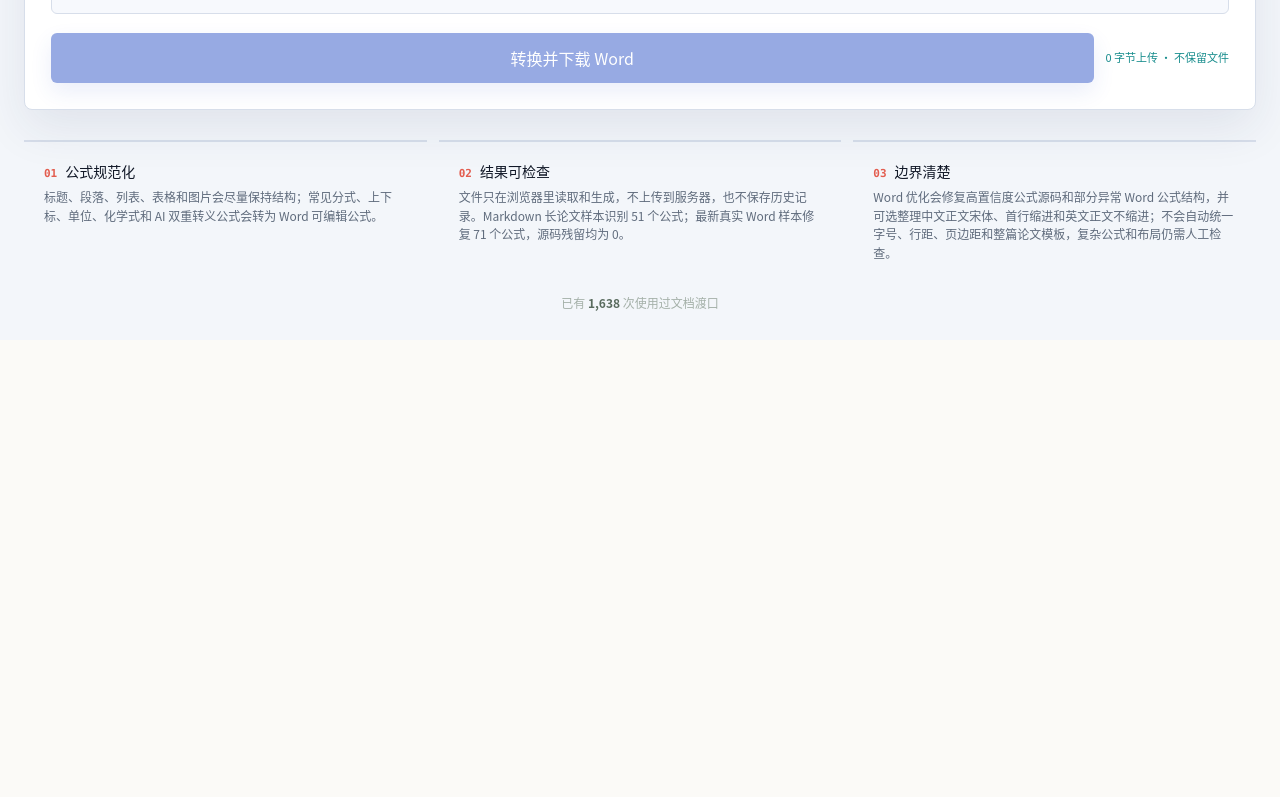
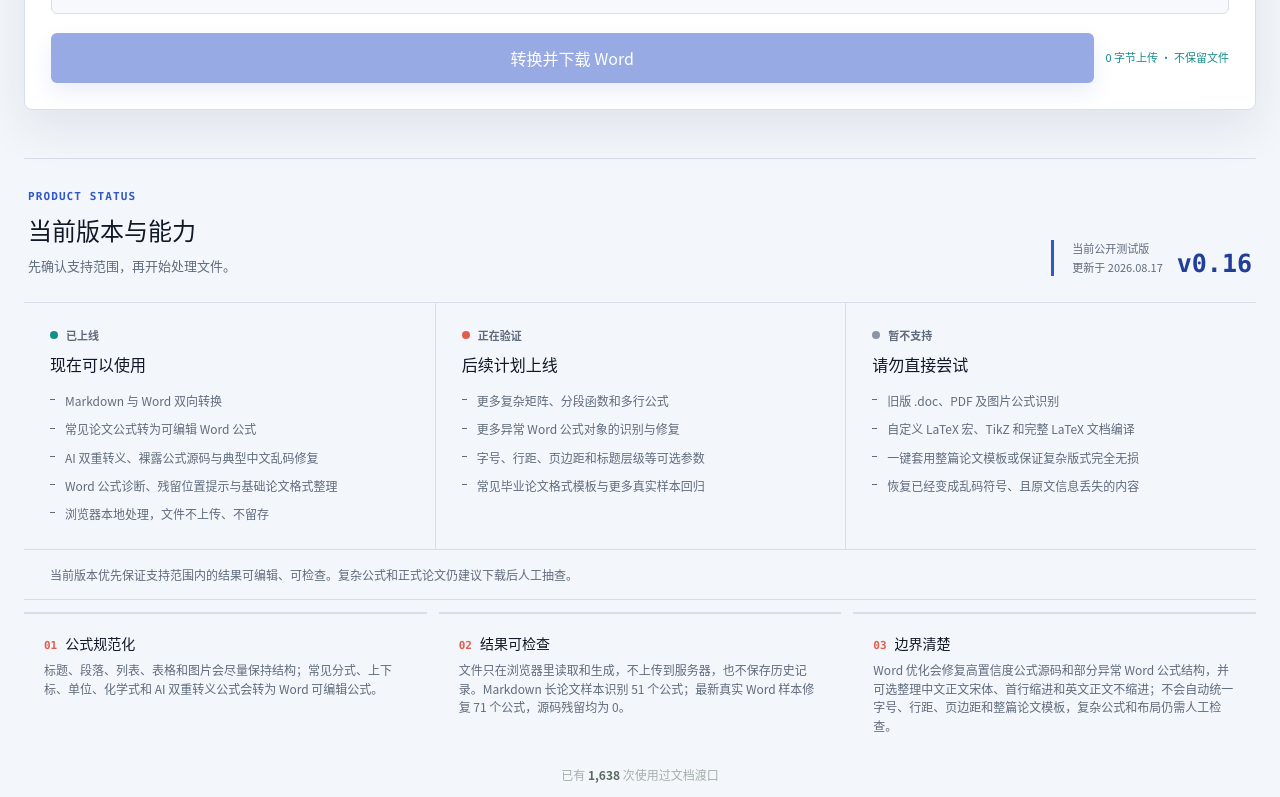
Before and after one commit to anitaleexiang0210/anitalee, a Next.js app: page /ferry in a window 1280 px wide. Shown: the part 721-1518 px from the top of the page. Before the commit the page ends 1061 px from the top, so only its background shows below. Built offline with nearby package versions, Linux system fonts and the light colour scheme.

Commit message:
展示文档渡口版本与能力边界

```diff
--- a/app/ferry/page.tsx
+++ b/app/ferry/page.tsx
@@ -520,6 +520,61 @@ export default function FerryPage() {
           </section>
         </section>
 
+        <section className="ferry-tool-release" aria-labelledby="ferry-release-title">
+          <header className="ferry-tool-release-head">
+            <div>
+              <p>PRODUCT STATUS</p>
+              <h2 id="ferry-release-title">当前版本与能力</h2>
+              <span>先确认支持范围，再开始处理文件。</span>
+            </div>
+            <div className="ferry-tool-version" aria-label="当前公开版本 v0.16">
+              <span>当前公开测试版</span>
+              <strong>v0.16</strong>
+              <small>更新于 2026.08.17</small>
+            </div>
+          </header>
+
+          <div className="ferry-tool-release-grid">
+            <article className="available">
+              <p className="ferry-tool-release-state"><span aria-hidden="true" />已上线</p>
+              <h3>现在可以使用</h3>
+              <ul>
+                <li>Markdown 与 Word 双向转换</li>
+                <li>常见论文公式转为可编辑 Word 公式</li>
+                <li>AI 双重转义、裸露公式源码与典型中文乱码修复</li>
+                <li>Word 公式诊断、残留位置提示与基础论文格式整理</li>
+                <li>浏览器本地处理，文件不上传、不留存</li>
+              </ul>
+            </article>
+
+            <article className="coming">
+              <p className="ferry-tool-release-state"><span aria-hidden="true" />正在验证</p>
+              <h3>后续计划上线</h3>
+              <ul>
+                <li>更多复杂矩阵、分段函数和多行公式</li>
+                <li>更多异常 Word 公式对象的识别与修复</li>
+                <li>字号、行距、页边距和标题层级等可选参数</li>
+                <li>常见毕业论文格式模板与更多真实样本回归</li>
+              </ul>
+            </article>
+
+            <article className="limited">
+              <p className="ferry-tool-release-state"><span aria-hidden="true" />暂不支持</p>
+              <h3>请勿直接尝试</h3>
+              <ul>
+                <li>旧版 .doc、PDF 及图片公式识别</li>
+                <li>自定义 LaTeX 宏、TikZ 和完整 LaTeX 文档编译</li>
+                <li>一键套用整篇论文模板或保证复杂版式完全无损</li>
+                <li>恢复已经变成乱码符号、且原文信息丢失的内容</li>
+              </ul>
+            </article>
+          </div>
+
+          <p className="ferry-tool-release-note">
+            当前版本优先保证支持范围内的结果可编辑、可检查。复杂公式和正式论文仍建议下载后人工抽查。
+          </p>
+        </section>
+
         <section className="ferry-tool-details" aria-label="转换能力说明">
           <article>
             <header>
--- a/app/globals.css
+++ b/app/globals.css
@@ -1827,6 +1827,149 @@ h1 {
   font-weight: 800;
 }
 
+.ferry-tool-release {
+  margin-top: 30px;
+  padding: 30px 0 0;
+  border-top: 1px solid var(--ferry-line);
+  border-bottom: 1px solid var(--ferry-line);
+}
+
+.ferry-tool-release-head {
+  display: flex;
+  align-items: flex-end;
+  justify-content: space-between;
+  gap: 32px;
+  padding: 0 4px 26px;
+}
+
+.ferry-tool-release-head p {
+  margin: 0 0 7px;
+  color: var(--ferry-green);
+  font-family: ui-monospace, SFMono-Regular, Menlo, monospace;
+  font-size: 11px;
+  font-weight: 800;
+  letter-spacing: 0.1em;
+}
+
+.ferry-tool-release-head h2 {
+  margin: 0;
+  font-size: 24px;
+  letter-spacing: 0;
+}
+
+.ferry-tool-release-head > div:first-child > span {
+  display: block;
+  margin-top: 8px;
+  color: var(--ferry-muted);
+  font-size: 13px;
+}
+
+.ferry-tool-version {
+  display: grid;
+  min-width: 188px;
+  grid-template-columns: 1fr auto;
+  align-items: end;
+  gap: 3px 14px;
+  padding-left: 18px;
+  border-left: 3px solid var(--ferry-green);
+}
+
+.ferry-tool-version span,
+.ferry-tool-version small {
+  color: var(--ferry-muted);
+  font-size: 11px;
+}
+
+.ferry-tool-version strong {
+  grid-row: 1 / 3;
+  grid-column: 2;
+  color: var(--ferry-green-dark);
+  font-family: ui-monospace, SFMono-Regular, Menlo, monospace;
+  font-size: 25px;
+  line-height: 1;
+}
+
+.ferry-tool-release-grid {
+  display: grid;
+  grid-template-columns: repeat(3, minmax(0, 1fr));
+  border-top: 1px solid var(--ferry-line);
+}
+
+.ferry-tool-release-grid article {
+  min-width: 0;
+  padding: 24px 26px 26px;
+}
+
+.ferry-tool-release-grid article + article {
+  border-left: 1px solid var(--ferry-line);
+}
+
+.ferry-tool-release-state {
+  display: flex;
+  align-items: center;
+  gap: 8px;
+  margin: 0;
+  color: var(--ferry-muted);
+  font-size: 11px;
+  font-weight: 750;
+}
+
+.ferry-tool-release-state span {
+  width: 8px;
+  height: 8px;
+  flex: 0 0 auto;
+  border-radius: 50%;
+  background: var(--ferry-cyan);
+}
+
+.ferry-tool-release-grid .coming .ferry-tool-release-state span {
+  background: var(--ferry-orange);
+}
+
+.ferry-tool-release-grid .limited .ferry-tool-release-state span {
+  background: #8b95a5;
+}
+
+.ferry-tool-release-grid h3 {
+  margin: 9px 0 15px;
+  font-size: 16px;
+}
+
+.ferry-tool-release-grid ul {
+  display: grid;
+  gap: 9px;
+  margin: 0;
+  padding: 0;
+  list-style: none;
+}
+
+.ferry-tool-release-grid li {
+  position: relative;
+  padding-left: 15px;
+  color: var(--ferry-muted);
+  font-size: 12px;
+  line-height: 1.6;
+}
+
+.ferry-tool-release-grid li::before {
+  position: absolute;
+  top: 0.68em;
+  left: 0;
+  width: 5px;
+  height: 1px;
+  background: currentColor;
+  content: "";
+}
+
+.ferry-tool-release-note {
+  margin: 0;
+  padding: 15px 26px;
+  border-top: 1px solid var(--ferry-line);
+  color: var(--ferry-muted);
+  font-size: 12px;
+  line-height: 1.6;
+}
+
 .ferry-tool-details {
   display: grid;
   grid-template-columns: repeat(3, 1fr);
@@ -1913,6 +2056,15 @@ h1 {
   .ferry-tool-copy > p:not(.ferry-tool-eyebrow) {
     margin-top: 20px;
   }
+
+  .ferry-tool-release-grid {
+    grid-template-columns: 1fr;
+  }
+
+  .ferry-tool-release-grid article + article {
+    border-top: 1px solid var(--ferry-line);
+    border-left: 0;
+  }
 }
 
 @media (max-width: 620px) {
@@ -2003,4 +2155,22 @@ h1 {
     max-width: none;
     text-align: center;
   }
-}
+
+  .ferry-tool-release-head {
+    align-items: flex-start;
+    flex-direction: column;
+    gap: 20px;
+  }
+
+  .ferry-tool-version {
+    width: 100%;
+  }
+
+  .ferry-tool-release-grid article {
+    padding: 21px 18px 23px;
+  }
+
+  .ferry-tool-release-note {
+    padding: 14px 18px;
+  }
+}
```
